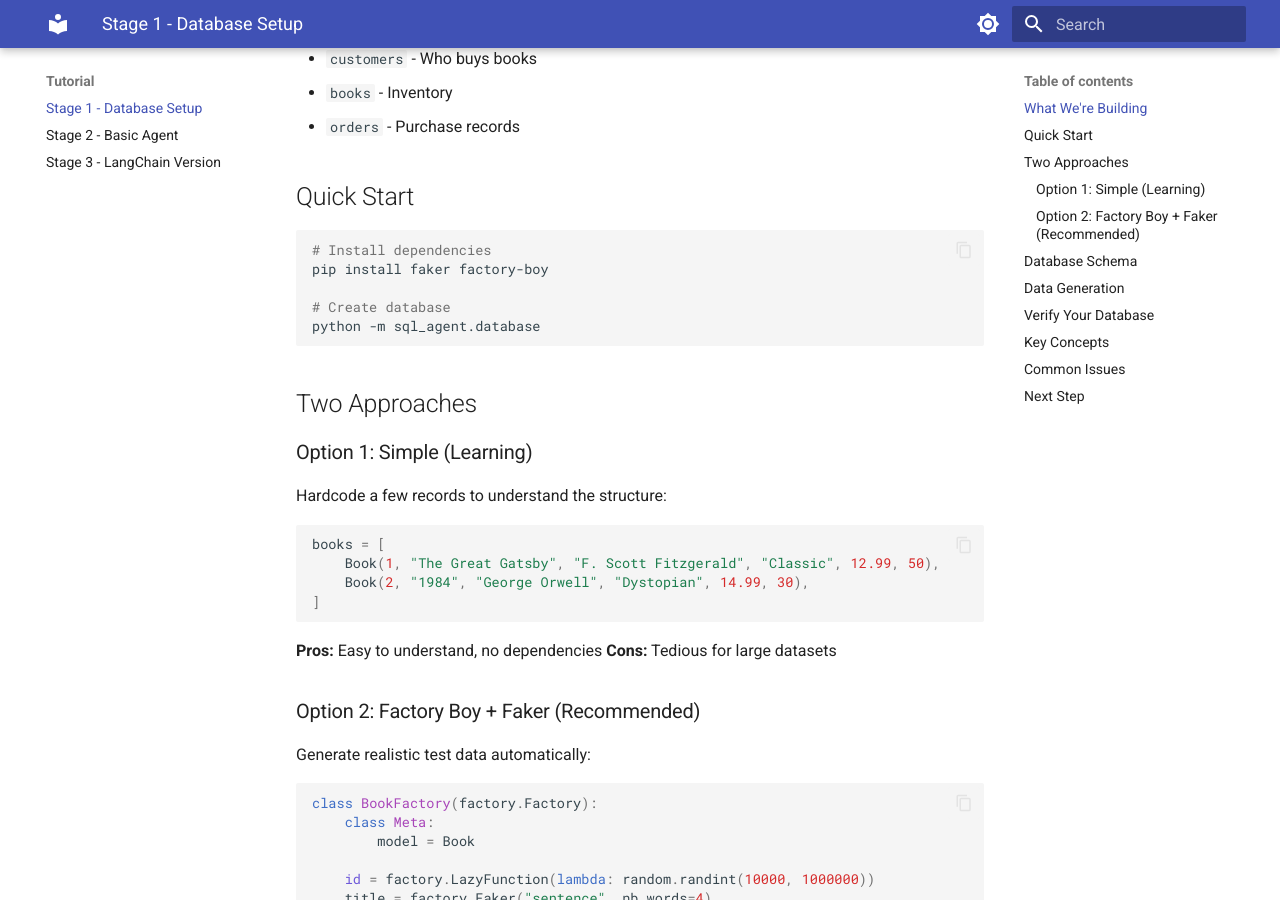
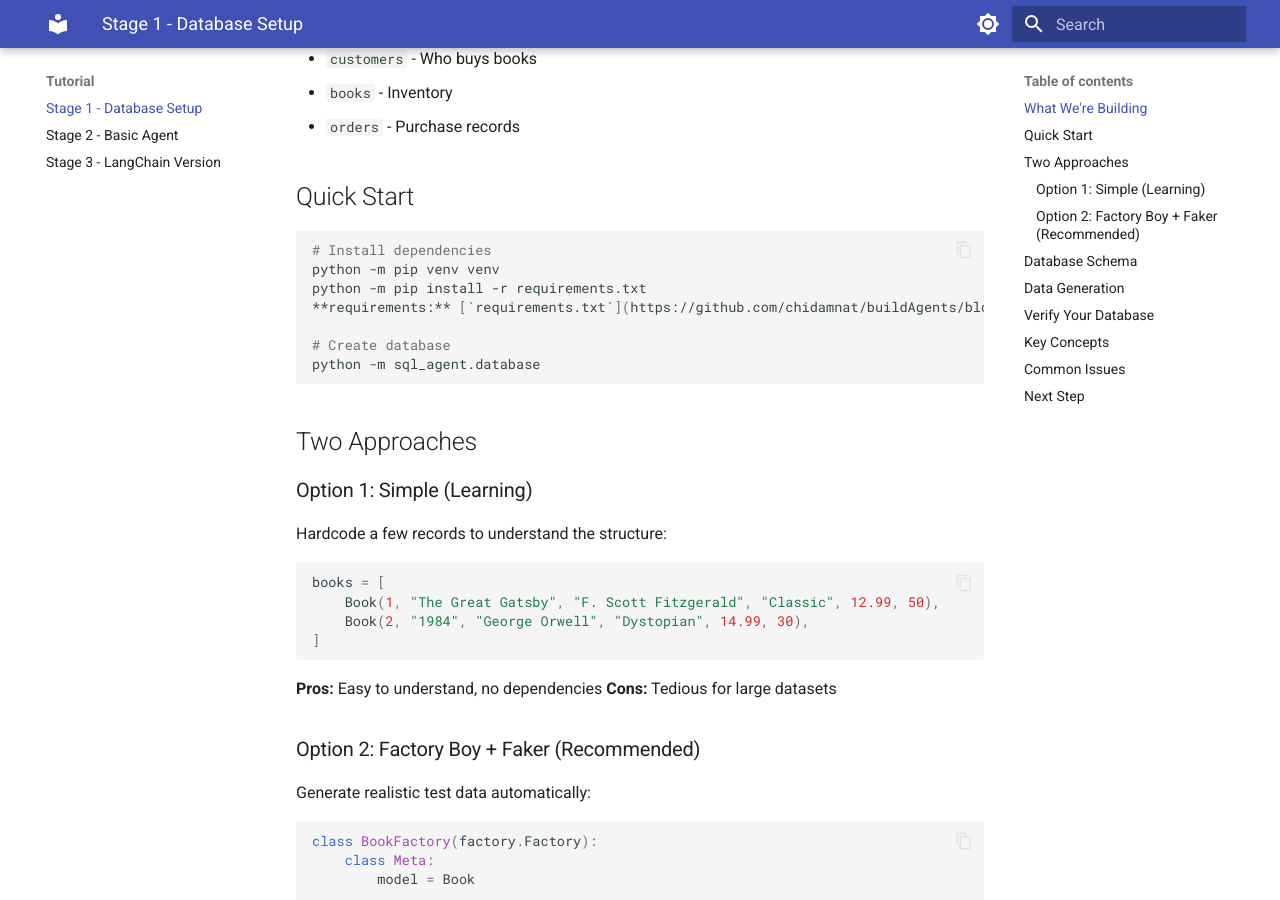
Before and after one commit to chidamnat/buildAgents, an MkDocs documentation site: the page built from docs/tutorial/stage1-database.md, in a window 1280 px wide and 900 px high, scrolled down 381 px. Built offline with MkDocs 1.6.1 and Material for MkDocs 9.7.7, drawn with Linux system fonts in a browser that asks for light colours.

Commit message:
requirements

````diff
--- a/docs/tutorial/stage1-database.md
+++ b/docs/tutorial/stage1-database.md
@@ -16,7 +16,9 @@ A bookstore database with 3 tables:
 
 ```bash
 # Install dependencies
-pip install faker factory-boy
+python -m pip venv venv
+python -m pip install -r requirements.txt
+**requirements:** [`requirements.txt`](https://github.com/chidamnat/buildAgents/blob/main/requirements.txt)
 
 # Create database
 python -m sql_agent.database
````
